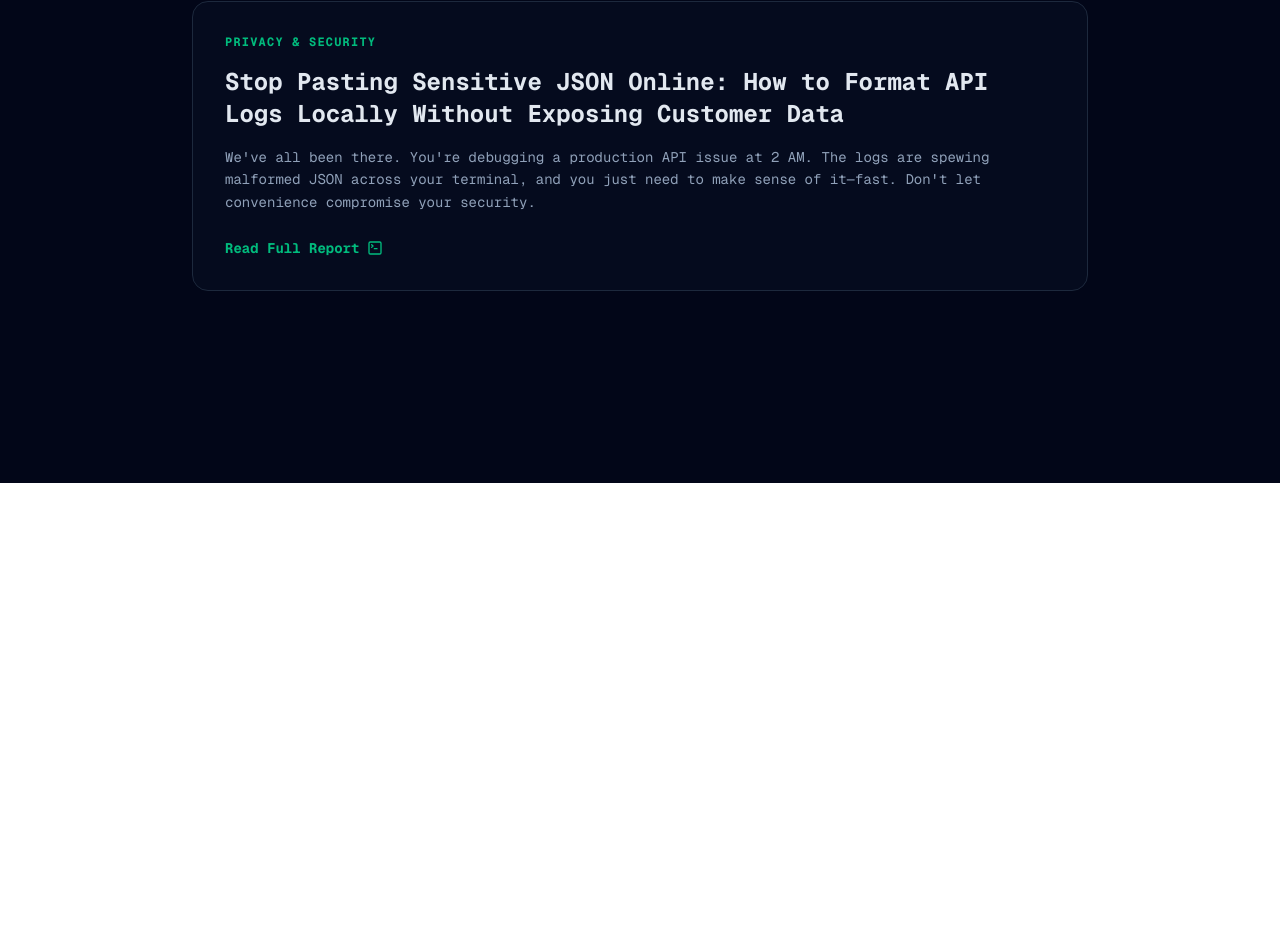
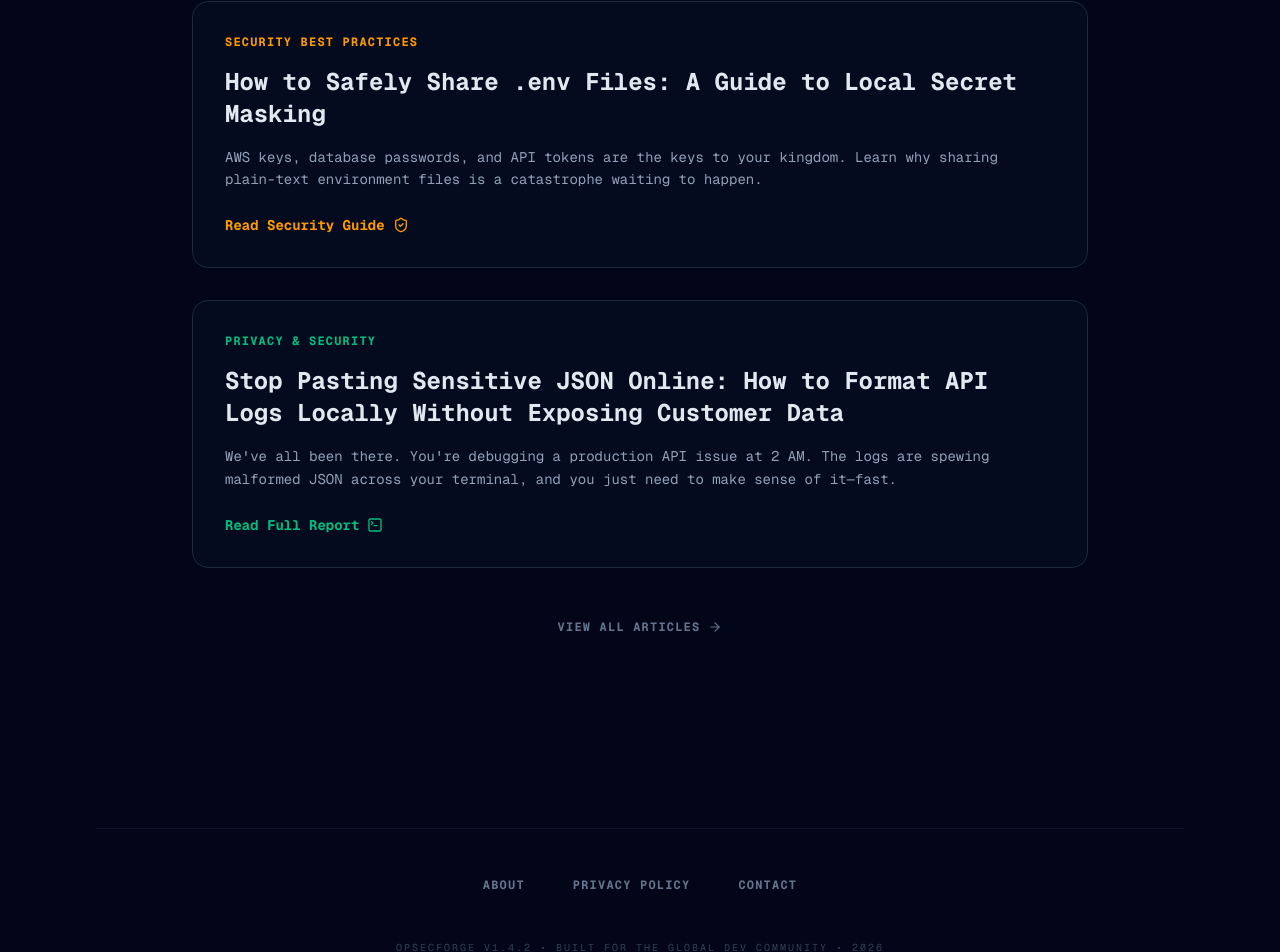
Before and after one commit to cyberdroid2077/opsecforge-tools, a Next.js app: page / in a window 1280 px wide. Shown: the part 1245-2197 px from the top of the page. Before the commit the page ends 1728 px from the top, so only its background shows below. Built offline with nearby package versions, Linux system fonts and the light colour scheme.

Commit message:
ui: update homepage with complete blog feed and professional footer

```diff
--- a/app/page.tsx
+++ b/app/page.tsx
@@ -1,7 +1,7 @@
 "use client";
 
 import React from 'react';
-import { ShieldCheck, TerminalSquare, Code, Hash, Lock, FileCode, Webhook, KeyRound } from 'lucide-react';
+import { ShieldCheck, TerminalSquare, Code, Hash, Lock, FileCode, Webhook, KeyRound, ArrowRight } from 'lucide-react';
 import Link from 'next/link';
 
 export default function Home() {
@@ -108,6 +108,21 @@ export default function Home() {
         <div className="w-full max-w-4xl mx-auto py-24 border-t border-slate-800/50">
             <h2 className="text-3xl font-bold text-slate-200 mb-12 text-center lg:text-left">Security Briefings & Dev Tips</h2>
             <div className="grid grid-cols-1 gap-8">
+                <Link href="/blog/how-to-safely-share-env-files" className="group block">
+                    <div className="p-8 bg-slate-900/30 border border-slate-800 rounded-2xl hover:border-amber-500/30 transition-all">
+                        <div className="text-amber-500 text-xs font-bold uppercase tracking-widest mb-4">Security Best Practices</div>
+                        <h3 className="text-2xl font-bold text-slate-200 group-hover:text-amber-400 transition-colors mb-4">
+                            How to Safely Share .env Files: A Guide to Local Secret Masking
+                        </h3>
+                        <p className="text-slate-400 text-sm leading-relaxed mb-6">
+                            AWS keys, database passwords, and API tokens are the keys to your kingdom. Learn why sharing plain-text environment files is a catastrophe waiting to happen.
+                        </p>
+                        <div className="text-amber-500 font-bold text-sm flex items-center gap-2">
+                            Read Security Guide <ShieldCheck size={16} />
+                        </div>
+                    </div>
+                </Link>
+
                 <Link href="/blog/stop-pasting-sensitive-json-online" className="group block">
                     <div className="p-8 bg-slate-900/30 border border-slate-800 rounded-2xl hover:border-emerald-500/30 transition-all">
                         <div className="text-emerald-500 text-xs font-bold uppercase tracking-widest mb-4">Privacy & Security</div>
@@ -115,7 +130,7 @@ export default function Home() {
                             Stop Pasting Sensitive JSON Online: How to Format API Logs Locally Without Exposing Customer Data
                         </h3>
                         <p className="text-slate-400 text-sm leading-relaxed mb-6">
-                            We've all been there. You're debugging a production API issue at 2 AM. The logs are spewing malformed JSON across your terminal, and you just need to make sense of it—fast. Don't let convenience compromise your security.
+                            We&apos;ve all been there. You&apos;re debugging a production API issue at 2 AM. The logs are spewing malformed JSON across your terminal, and you just need to make sense of it—fast.
                         </p>
                         <div className="text-emerald-500 font-bold text-sm flex items-center gap-2">
                             Read Full Report <TerminalSquare size={16} />
@@ -123,7 +138,32 @@ export default function Home() {
                     </div>
                 </Link>
             </div>
+
+            <div className="text-center mt-12">
+                <Link href="/blog" className="inline-flex items-center gap-2 text-slate-500 hover:text-emerald-400 font-bold uppercase text-xs tracking-widest transition-colors">
+                    View All Articles <ArrowRight size={14} />
+                </Link>
+            </div>
         </div>
+
+        {/* Footer and Compliance */}
+        <footer className="mt-24 pt-12 border-t border-slate-900 pb-24 text-center">
+            <div className="flex justify-center gap-12 mb-12">
+                <Link href="/about" className="text-slate-500 hover:text-emerald-400 font-bold uppercase text-xs tracking-widest transition-colors">About</Link>
+                <Link href="/privacy" className="text-slate-500 hover:text-emerald-400 font-bold uppercase text-xs tracking-widest transition-colors">Privacy Policy</Link>
+                <Link href="/contact" className="text-slate-500 hover:text-emerald-400 font-bold uppercase text-xs tracking-widest transition-colors">Contact</Link>
+            </div>
+            <div className="text-slate-700 text-[10px] font-mono uppercase tracking-[0.2em] mb-4">
+                OpSecForge v1.4.2 • Built for the Global Dev Community • 2026
+            </div>
+            <div className="flex justify-center gap-4 text-slate-800 text-[8px] font-mono tracking-widest">
+                <span>EST. 2026.03.10</span>
+                <span>•</span>
+                <span>100% CLIENT-SIDE</span>
+                <span>•</span>
+                <span>ZERO-LOG POLICY</span>
+            </div>
+        </footer>
 
       </div>
     </main>
```
